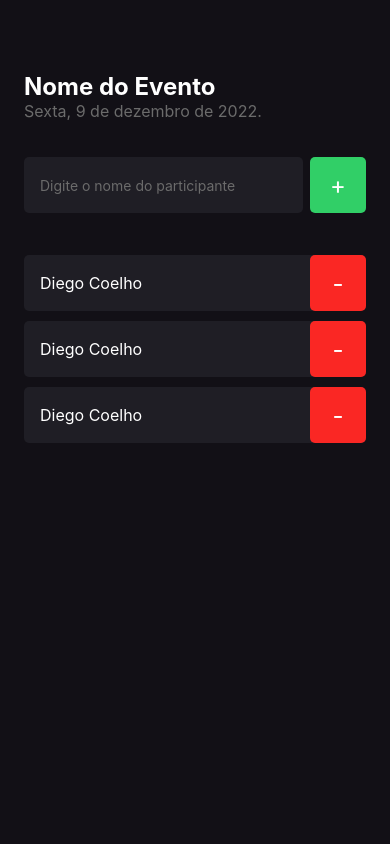
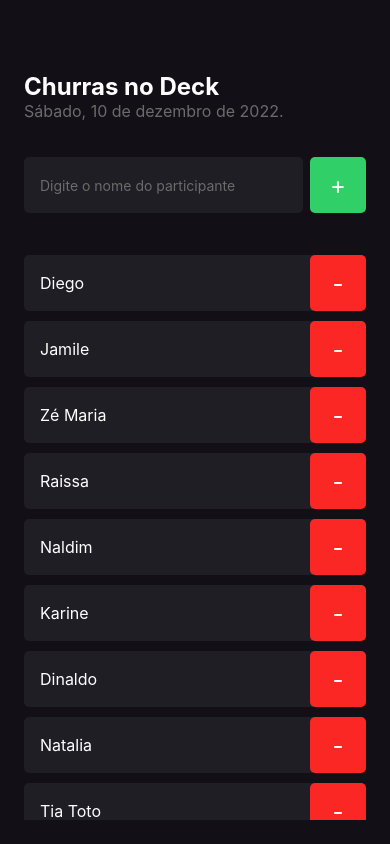
Before and after one commit to diegouidev/imhere, a React Native app: screen / in a window 390 px wide. Built offline with nearby package versions, Linux system fonts and the light colour scheme.

Commit message:
listing participants

```diff
--- a/src/components/Participant/index.tsx
+++ b/src/components/Participant/index.tsx
@@ -2,19 +2,19 @@
 
 import { styles } from "./styles";
 
-export function Participant(){
+type Props = {
+  name: string
+  onRemove: () => void
+}
 
-  function handleParticipantRemove(){
-
-  }
+export function Participant({ name, onRemove }: Props){
 
   return(
-
     <View style={styles.container}>
       <Text style={styles.name}>
-        Diego Coelho
+        {name}
       </Text>
-      <TouchableOpacity style={styles.button} onPress={handleParticipantRemove}>
+      <TouchableOpacity style={styles.button} onPress={onRemove}>
           <Text style={styles.buttonText}>
             -
           </Text>
--- a/src/screens/Home/index.tsx
+++ b/src/screens/Home/index.tsx
@@ -1,23 +1,28 @@
-import { Text, View, TextInput, TouchableOpacity } from "react-native"
+import { Text, View, TextInput, TouchableOpacity, FlatList } from "react-native"
 import { styles } from './styles'
 
 import { Participant } from "../../components/Participant"
 
 
 export function Home(){
+  const participants = ['Diego', 'Jamile', 'Zé Maria', 'Raissa', 'Naldim', 'Karine', 'Dinaldo', 'Natalia', 'Tia Toto', 'Elisangela']
 
   function handleParticipantAdd(){
-    console.log('você clicou no botao de adicionar!')
+    console.log(`você clicou no botao de adicionar!`)
+  }
+
+  function handleParticipantRemove(name: string){
+    console.log(`você clicou no botao de remover o participante ${name} `)
   }
 
   return(
     <View style={styles.container}>
       <Text style={styles.eventName}>
-        Nome do Evento
+        Churras no Deck
       </Text>
 
       <Text style={styles.eventDate}>
-        Sexta, 9 de dezembro de 2022.
+        Sábado, 10 de dezembro de 2022.
       </Text>
 
       <View style={styles.form}>
@@ -33,10 +38,19 @@
           </Text>
         </TouchableOpacity>
       </View>
+      <FlatList
+        data={participants}
+        keyExtractor={item => item}
+        renderItem={({ item }) => (
+          <Participant
+              key={item}
+              name={item}
+              onRemove={() => handleParticipantRemove('Diego')}
+            />
+        )}
+        showsVerticalScrollIndicator={false}
+      />
 
-      <Participant />
-      <Participant />
-      <Participant />
     </View>
   )
 }
```
